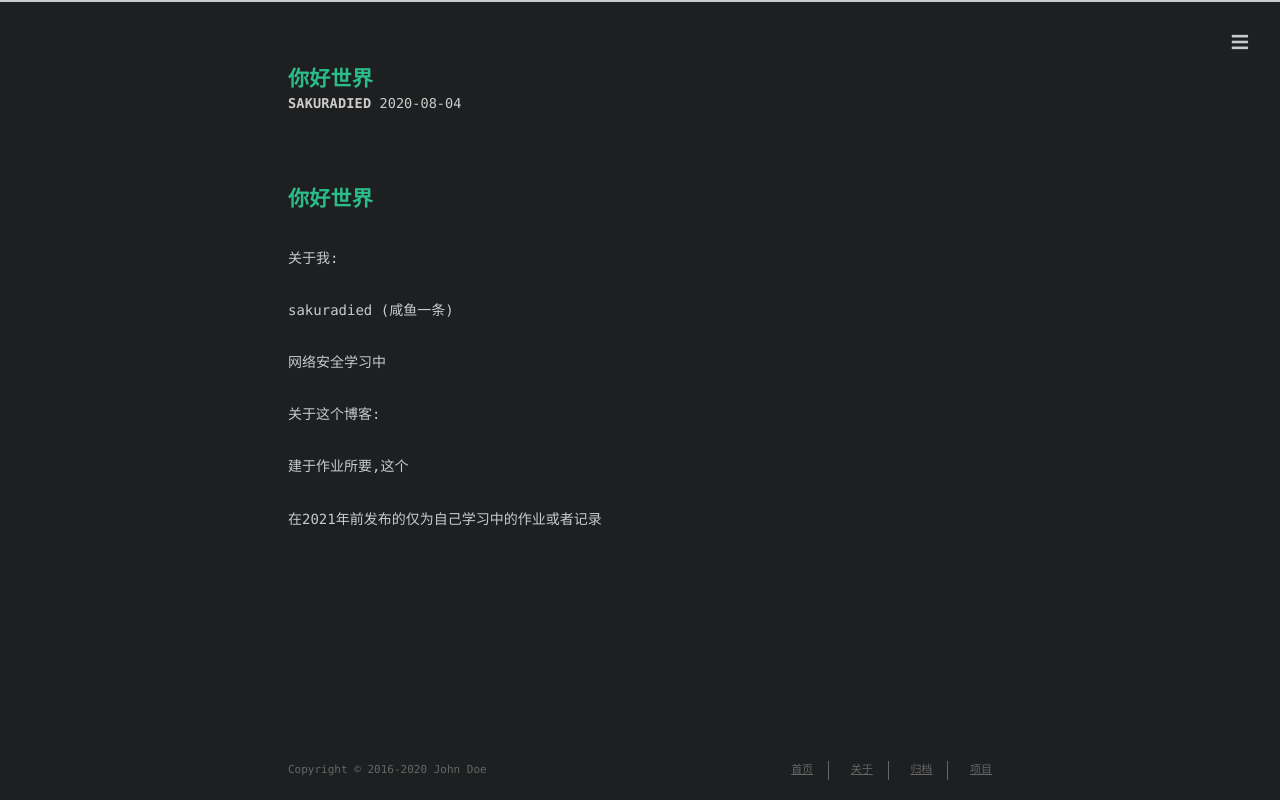
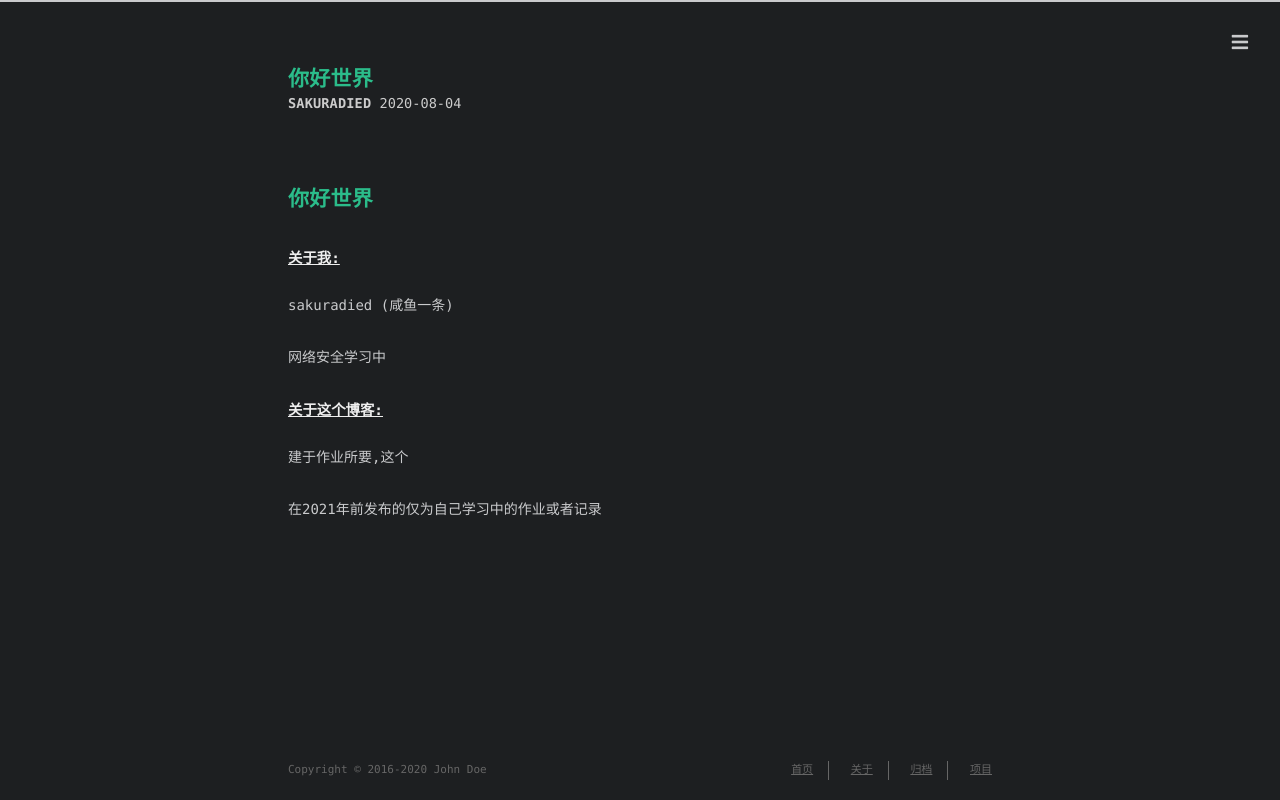
Before and after one commit to sakuradied/sakuradied.github.io, a plain HTML site: page 2020/08/04/你好世界/index.html in a window 1280 px wide. Drawn offline with Linux system fonts and the light colour scheme; a web font is replaced by a local one.

Commit message:
Site updated: 2020-08-06 18:14:09

```diff
--- a/2020/08/04/你好世界/index.html
+++ b/2020/08/04/你好世界/index.html
@@ -6,15 +6,15 @@
     <meta http-equiv="X-UA-Compatible" content="IE=edge">
     <meta name="HandheldFriendly" content="True">
     <meta name="viewport" content="width=device-width, initial-scale=1, maximum-scale=1" />
-    <meta name="description" content="你好世界关于我: sakuradied (咸鱼一条) 网络安全学习中 关于这个博客: 建于作业所要,这个 在2021年前发布的仅为自己学习中的作业或者记录">
+    <meta name="description" content="你好世界关于我:sakuradied (咸鱼一条) 网络安全学习中 关于这个博客:建于作业所要,这个 在2021年前发布的仅为自己学习中的作业或者记录">
 <meta property="og:type" content="article">
 <meta property="og:title" content="你好世界">
 <meta property="og:url" content="http://yoursite.com/2020/08/04/%E4%BD%A0%E5%A5%BD%E4%B8%96%E7%95%8C/index.html">
 <meta property="og:site_name" content="sakuradied">
-<meta property="og:description" content="你好世界关于我: sakuradied (咸鱼一条) 网络安全学习中 关于这个博客: 建于作业所要,这个 在2021年前发布的仅为自己学习中的作业或者记录">
+<meta property="og:description" content="你好世界关于我:sakuradied (咸鱼一条) 网络安全学习中 关于这个博客:建于作业所要,这个 在2021年前发布的仅为自己学习中的作业或者记录">
 <meta property="og:locale" content="zh_CN">
 <meta property="article:published_time" content="2020-08-04T02:31:38.000Z">
-<meta property="article:modified_time" content="2020-08-06T10:12:34.208Z">
+<meta property="article:modified_time" content="2020-08-06T10:14:01.900Z">
 <meta property="article:author" content="John Doe">
 <meta name="twitter:card" content="summary">
 
@@ -105,7 +105,7 @@
 
     </div>
     <div id="toc">
-      <ol class="toc"><li class="toc-item toc-level-1"><a class="toc-link" href="#%E4%BD%A0%E5%A5%BD%E4%B8%96%E7%95%8C"><span class="toc-number">1.</span> <span class="toc-text">你好世界</span></a></li></ol>
+      <ol class="toc"><li class="toc-item toc-level-1"><a class="toc-link" href="#%E4%BD%A0%E5%A5%BD%E4%B8%96%E7%95%8C"><span class="toc-number">1.</span> <span class="toc-text">你好世界</span></a><ol class="toc-child"><li class="toc-item toc-level-3"><a class="toc-link" href="#%E5%85%B3%E4%BA%8E%E6%88%91"><span class="toc-number">1.0.1.</span> <span class="toc-text">关于我:</span></a></li><li class="toc-item toc-level-3"><a class="toc-link" href="#%E5%85%B3%E4%BA%8E%E8%BF%99%E4%B8%AA%E5%8D%9A%E5%AE%A2"><span class="toc-number">1.0.2.</span> <span class="toc-text">关于这个博客:</span></a></li></ol></li></ol></li></ol>
     </div>
   </span>
 </div>
@@ -144,11 +144,9 @@
 
 
   <div class="content" itemprop="articleBody">
-    <h1 id="你好世界"><a href="#你好世界" class="headerlink" title="你好世界"></a>你好世界</h1><p>关于我:</p>
-<p>sakuradied (咸鱼一条)</p>
+    <h1 id="你好世界"><a href="#你好世界" class="headerlink" title="你好世界"></a>你好世界</h1><h3 id="关于我"><a href="#关于我" class="headerlink" title="关于我:"></a>关于我:</h3><p>sakuradied (咸鱼一条)</p>
 <p>网络安全学习中</p>
-<p>关于这个博客:</p>
-<p>建于作业所要,这个</p>
+<h3 id="关于这个博客"><a href="#关于这个博客" class="headerlink" title="关于这个博客:"></a>关于这个博客:</h3><p>建于作业所要,这个</p>
 <p>在2021年前发布的仅为自己学习中的作业或者记录</p>
 
   </div>
@@ -175,7 +173,7 @@
     </div>
 
     <div id="toc-footer" style="display: none">
-      <ol class="toc"><li class="toc-item toc-level-1"><a class="toc-link" href="#%E4%BD%A0%E5%A5%BD%E4%B8%96%E7%95%8C"><span class="toc-number">1.</span> <span class="toc-text">你好世界</span></a></li></ol>
+      <ol class="toc"><li class="toc-item toc-level-1"><a class="toc-link" href="#%E4%BD%A0%E5%A5%BD%E4%B8%96%E7%95%8C"><span class="toc-number">1.</span> <span class="toc-text">你好世界</span></a><ol class="toc-child"><li class="toc-item toc-level-3"><a class="toc-link" href="#%E5%85%B3%E4%BA%8E%E6%88%91"><span class="toc-number">1.0.1.</span> <span class="toc-text">关于我:</span></a></li><li class="toc-item toc-level-3"><a class="toc-link" href="#%E5%85%B3%E4%BA%8E%E8%BF%99%E4%B8%AA%E5%8D%9A%E5%AE%A2"><span class="toc-number">1.0.2.</span> <span class="toc-text">关于这个博客:</span></a></li></ol></li></ol></li></ol>
     </div>
 
     <div id="share-footer" style="display: none">
```
